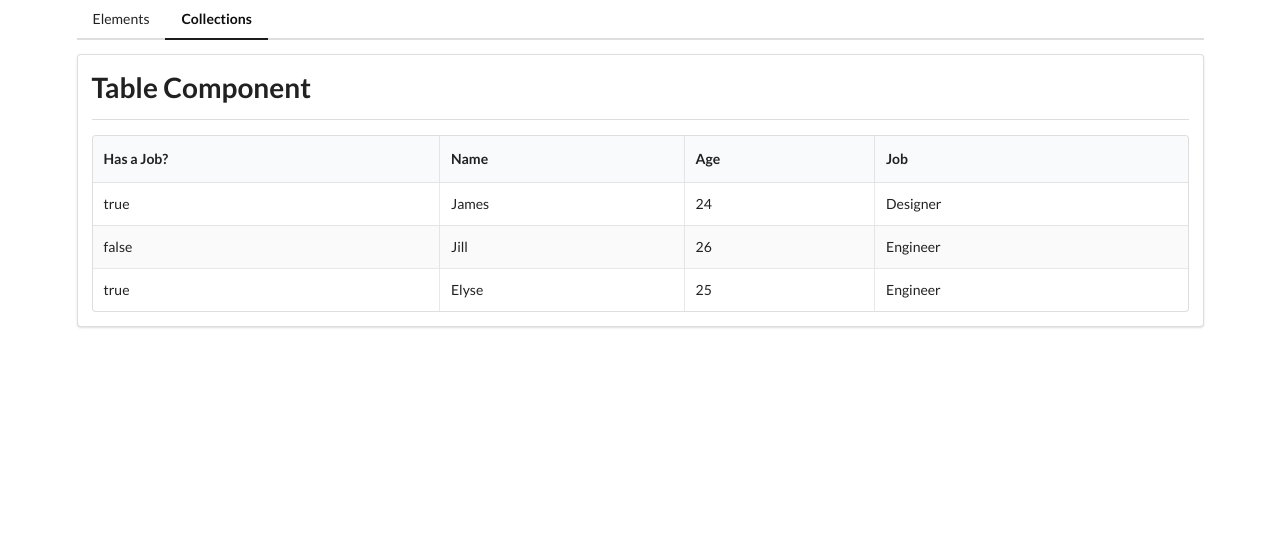
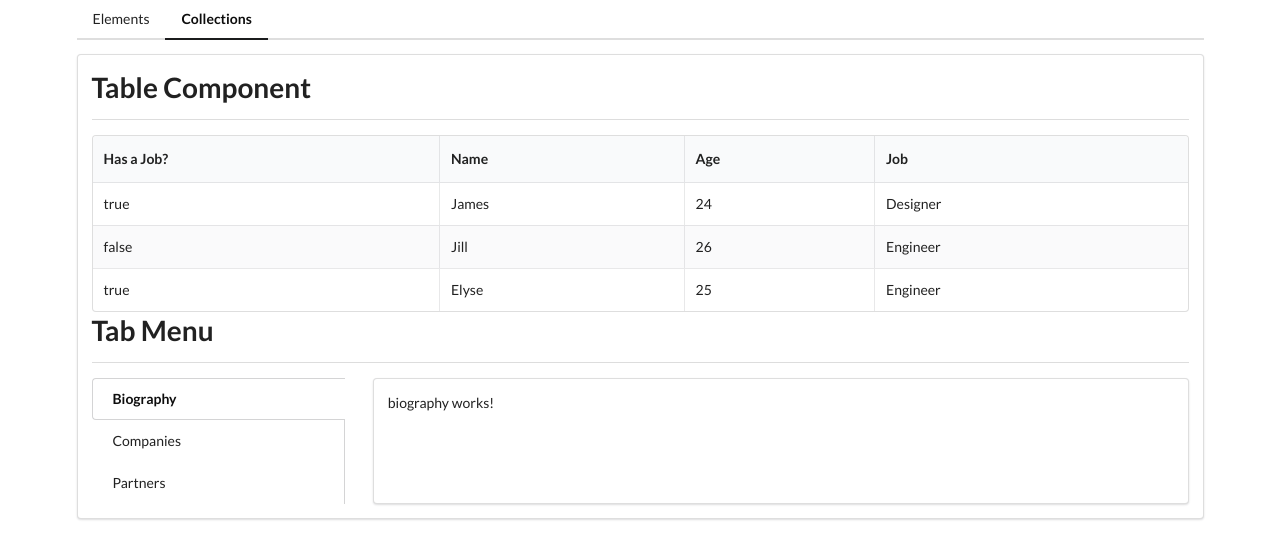
Before and after one commit to ClaytonDewey/comps-ng, an Angular app: page /collections in a window 1280 px wide. Shown: the top 558 px of the page. Built offline with nearby package versions, Linux system fonts and the light colour scheme.

Commit message:
Working on Tab Nav component setup

```diff
--- a/src/app/collections/collections-home/collections-home.component.html
+++ b/src/app/collections/collections-home/collections-home.component.html
@@ -1,5 +1,18 @@
-<app-divider>
-    Table Component
-</app-divider>
+<app-divider>Table Component</app-divider>
+<app-table class="striped celled" [data]="data" [headers]="headers"></app-table>
 
-<app-table class="striped celled" [data]="data" [headers]="headers"></app-table>
+<app-divider>Tab Menu</app-divider>
+<div class="ui grid">
+    <div class="four wide column">
+        <div class="ui vertical fluid tabular menu">
+            <a class="item" routerLink="" routerLinkActive="active">Biography</a>
+            <a class="item" routerLink="companies" routerLinkActive="active">Companies</a>
+            <a class="item" routerLink="partners" routerLinkActive="active">Partners</a>
+        </div>
+    </div>
+    <div class="twelve wide stretched column">
+        <div class="ui segment">
+            <router-outlet></router-outlet>
+        </div>
+    </div>
+</div>
```
Also changed, not shown: src/app/collections/collections-routing.module.ts (+13 -1 lines).
